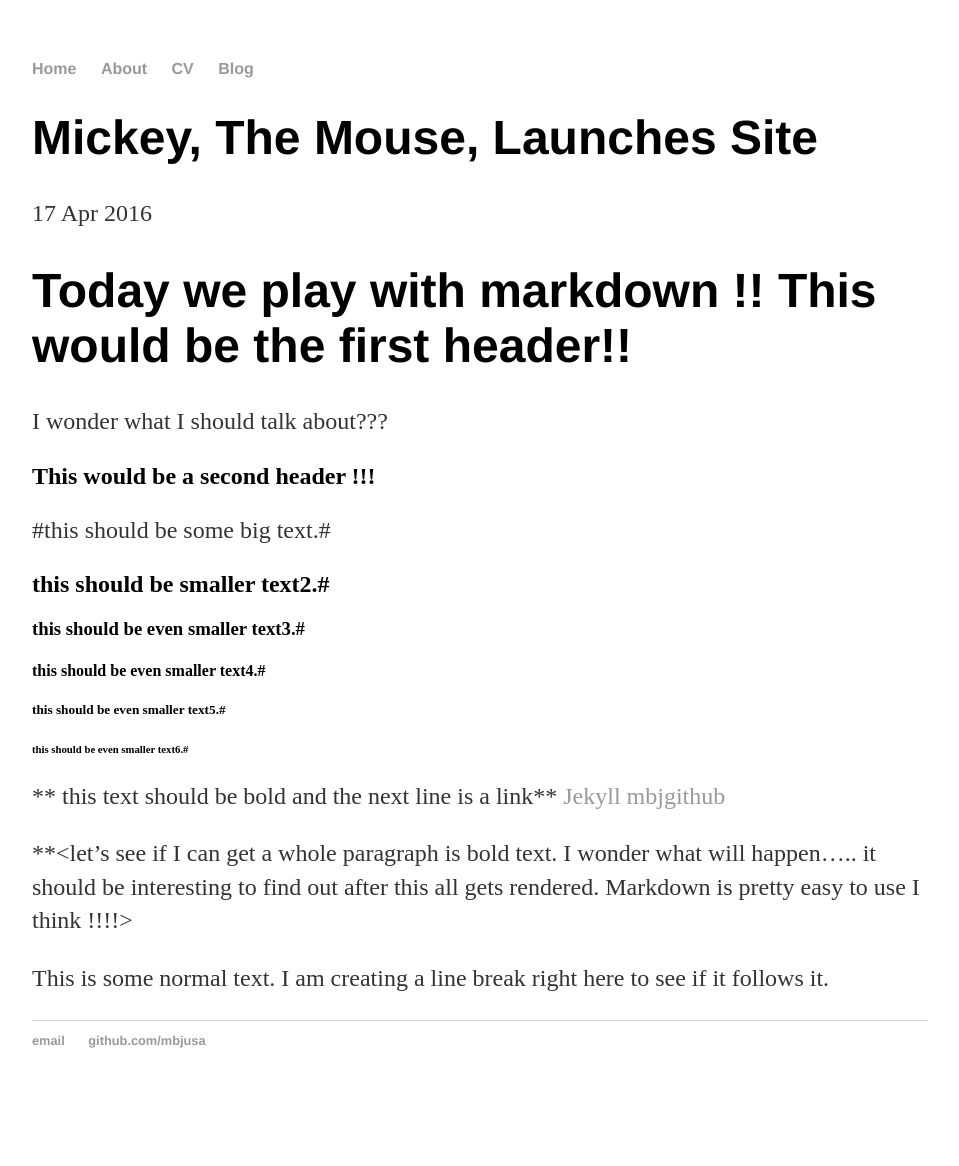
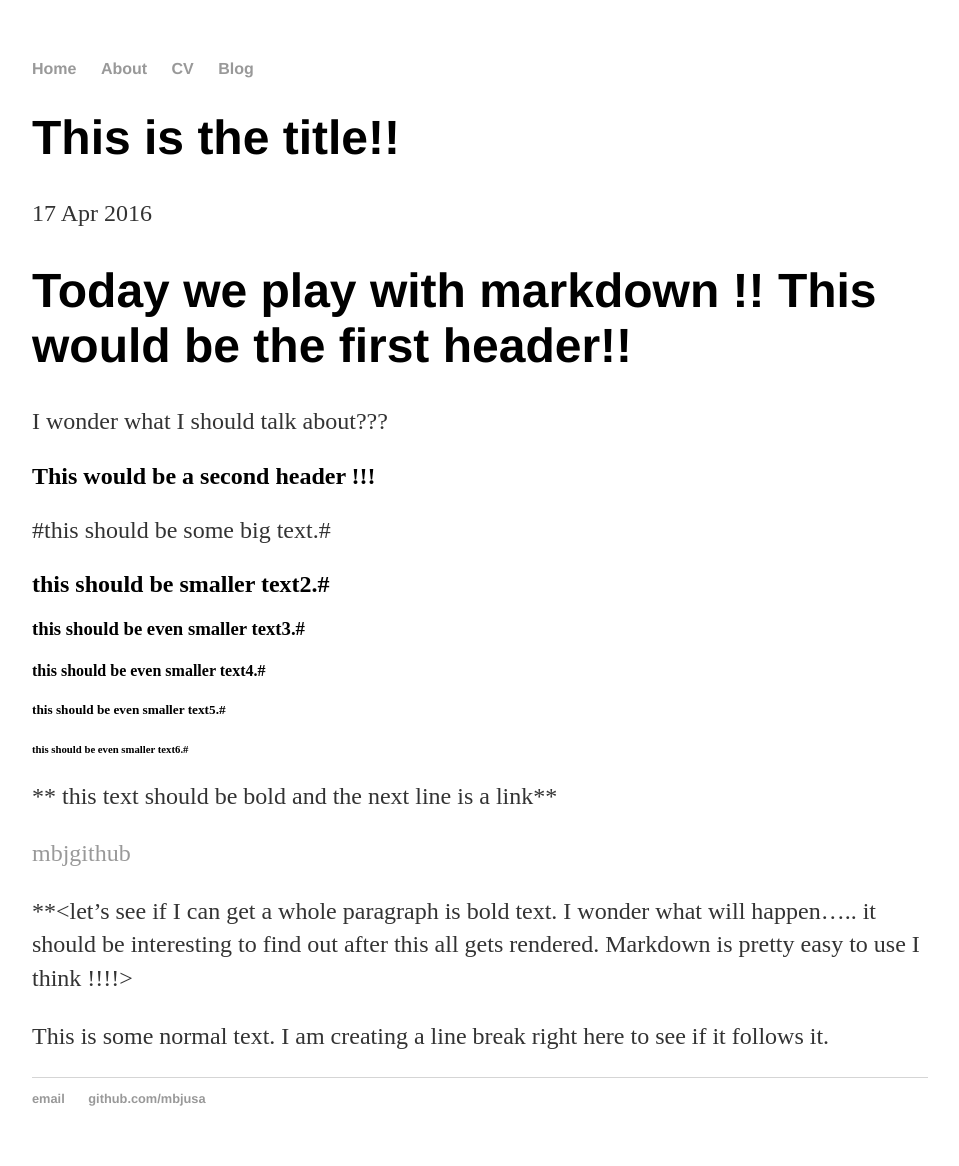
Before and after one commit to mbjusa/adl.github.io, a Jekyll site: the page built from _posts/2016-04-18-second post.md, in a window 1280 px wide. Shown: the whole page, without its empty margins (160-1119 px from the left). Built offline with Jekyll 4.4.1, drawn with Linux system fonts in a browser that asks for light colours; before the commit the page ends 1108 px from its top, so only the background shows below that.

Commit message:
Update 2016-04-18-second post.md
changed title

```diff
--- a/_posts/2016-04-18-second post.md
+++ b/_posts/2016-04-18-second post.md
@@ -1,6 +1,6 @@
 ---
 layout: post
-title: "Mickey, The Mouse, Launches Site"
+title: "This is the title!!"
 date: 2016-04-17
 ---
 
@@ -18,7 +18,7 @@ This would be a second header !!!
 ##### this should be even smaller text5.#
 ###### this should be even smaller text6.#
 ** this text should be bold and the next line is a link**
-[Jekyll](http://jekyllrb.com)
+
 [mbjgithub](https://github.com/)
 
 **<let's see if I can get a whole paragraph is bold text.
```
